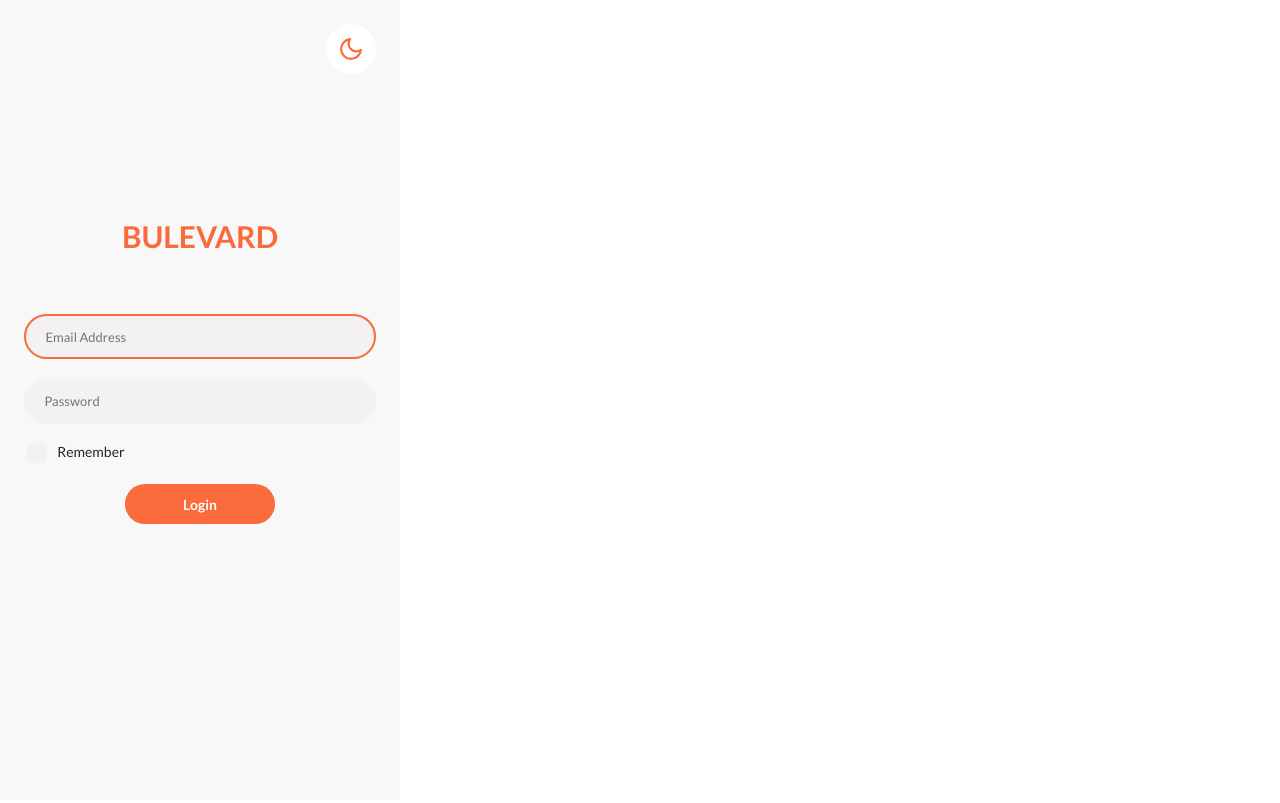
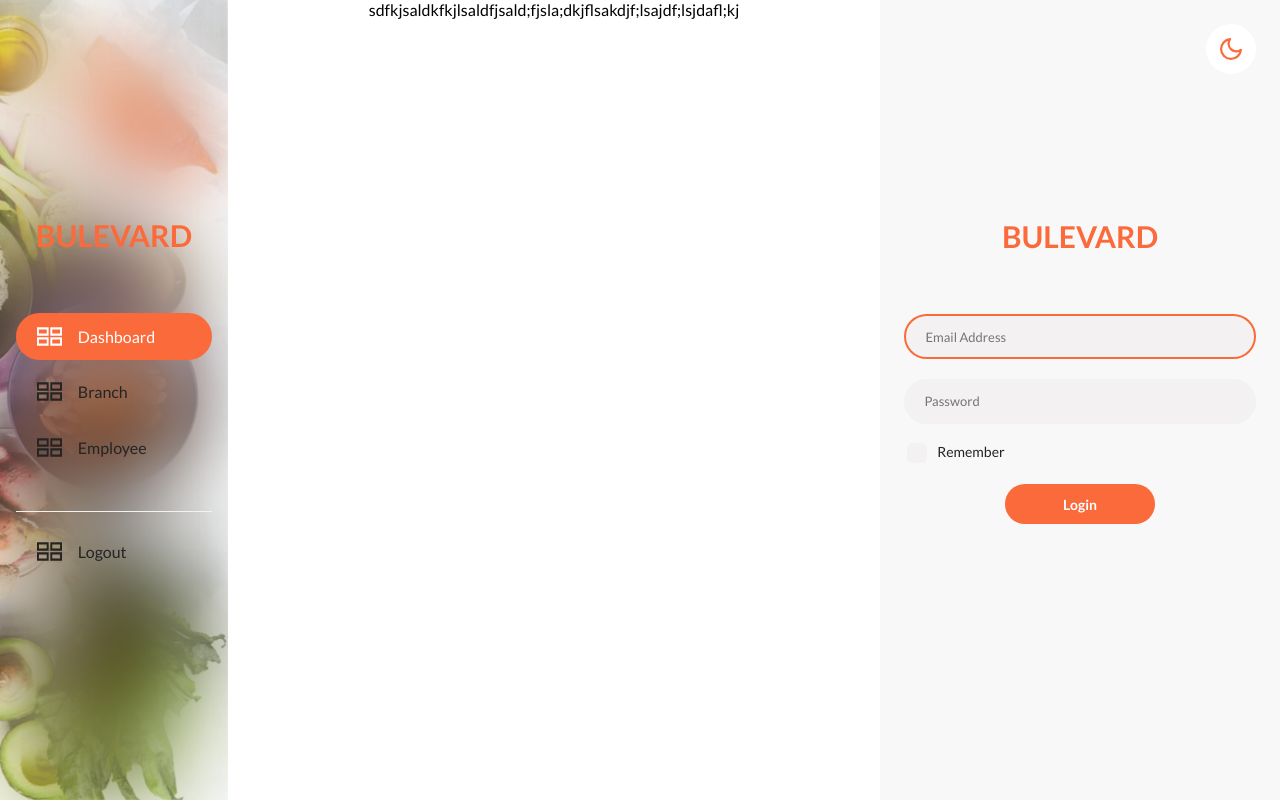
Before and after one commit to abrarkhalidofficial/catering-dashboard, a React (Create React App) app: page /dashboard/branch in a window 1280 px wide. Built offline with nearby package versions, Linux system fonts and the light colour scheme.

Commit message:
side bar and nav bar basic done

```diff
--- a/src/App.js
+++ b/src/App.js
@@ -1,38 +1,43 @@
-import React, { useEffect } from "react";
-import { BrowserRouter, Routes, Route } from "react-router-dom";
+import React, { useEffect, useState } from "react";
+import { BrowserRouter, Routes, Route, Outlet } from "react-router-dom";
 import NavBar from "./Components/NavBar";
 import SideBar from "./Components/SideBar";
 import Dashboard from "./Screens/Dashboard";
 import Login from "./Screens/Login";
 
-function Main() {
+function Main({ isLogedin, setIsLogedin }) {
   return (
     <>
-      <NavBar />
-      <Routes>
-        <Route path="/dashboard" element={<Dashboard />} />
-        <Route path="/branch" element={<Dashboard />} />
-        <Route path="/employee" element={<Dashboard />} />
-        <Route path="/customer" element={<Dashboard />} />
-        <Route path="/cateory" element={<Dashboard />} />
-        <Route path="/items" element={<Dashboard />} />
-        <Route path="/plans" element={<Dashboard />} />
-        <Route path="/slabs" element={<Dashboard />} />
-        <Route path="/slots" element={<Dashboard />} />
-        <Route path="/booking" element={<Dashboard />} />
-      </Routes>
+      <NavBar setIsLogedin={setIsLogedin} />
+      <Outlet />
     </>
   );
 }
 function App() {
+  const [isLogedin, setIsLogedin] = useState(true);
+
   return (
     <BrowserRouter>
       <div className="App">
         <Routes>
-          <Route path="/" element={<Login />} />
-          <Route path="/dashboard" element={<Main />} />
+          <Route path="/" element={<Login setIsLogedin={setIsLogedin} />} />
+          <Route
+            path="/dashboard"
+            element={<Main isLogedin={isLogedin} setIsLogedin={setIsLogedin} />}
+          >
+            <Route path="" element={<Dashboard />} />
+            <Route path="branch" element={<Dashboard />} />
+            <Route path="employee" element={<Dashboard />} />
+            <Route path="customer" element={<Dashboard />} />
+            <Route path="cateory" element={<Dashboard />} />
+            <Route path="items" element={<Dashboard />} />
+            <Route path="plans" element={<Dashboard />} />
+            <Route path="slabs" element={<Dashboard />} />
+            <Route path="slots" element={<Dashboard />} />
+            <Route path="booking" element={<Dashboard />} />
+          </Route>
         </Routes>
-        <SideBar />
+        <SideBar isLogedin={isLogedin} setIsLogedin={setIsLogedin} />
       </div>
     </BrowserRouter>
   );
--- a/src/Components/NavBar.js
+++ b/src/Components/NavBar.js
@@ -1,11 +1,12 @@
 import React from "react";
 import { useNavigate } from "react-router-dom";
 import navBar from "../Assets/navBar.png";
-function NavBarLink({ svg, title, path }) {
+function NavBarLink({ svg, title, path, defaultChecked }) {
   const navigate = useNavigate();
   return (
     <div className="nav__bar__content__link">
       <input
+        defaultChecked={defaultChecked}
         type="radio"
         name="nav__bar__content__link__input"
         id="nav__bar__content__link__input"
@@ -31,6 +32,7 @@ export default function NavBar() {
           <NavBarLink
             path="/dashboard"
             title="Dashboard"
+            defaultChecked
             svg={
               <svg
                 id="dashboard"
@@ -140,6 +142,45 @@ export default function NavBar() {
             }
           />
         </div>
+        <div className="nav__bar__content__logout">
+          <NavBarLink
+            path="/"
+            title="Logout"
+            svg={
+              <svg
+                id="dashboard"
+                xmlns="http://www.w3.org/2000/svg"
+                viewBox="0 0 30 22"
+                fill="currentColor"
+              >
+                <path
+                  id="Path_11"
+                  data-name="Path 11"
+                  d="M1096.912,1519.306h14v-10h-14Zm2.316-7.405h9.367v4.811h-9.367Z"
+                  transform="translate(-1080.912 -1497.306)"
+                />
+                <path
+                  id="Path_22"
+                  data-name="Path 22"
+                  d="M1096.912,1519.306h14v-10h-14Zm2.316-7.405h9.367v4.811h-9.367Z"
+                  transform="translate(-1096.912 -1497.306)"
+                />
+                <path
+                  id="Path_20"
+                  data-name="Path 20"
+                  d="M1096.912,1519.306h14v-10h-14Zm2.316-7.405h9.367v4.811h-9.367Z"
+                  transform="translate(-1080.912 -1509.306)"
+                />
+                <path
+                  id="Path_21"
+                  data-name="Path 21"
+                  d="M1096.912,1519.306h14v-10h-14Zm2.316-7.405h9.367v4.811h-9.367Z"
+                  transform="translate(-1096.912 -1509.306)"
+                />
+              </svg>
+            }
+          />
+        </div>
       </div>
     </div>
   );
--- a/src/Components/SideBar.js
+++ b/src/Components/SideBar.js
@@ -4,8 +4,7 @@ import InputBox from "./InputBox";
 import ThemeToggleBtn from "./ThemeToggleBtn";
 import { useNavigate } from "react-router-dom";
 
-export default function SideBar({ isOnLogin }) {
-  const [isLogedin, setIsLogedin] = useState(true);
+export default function SideBar({ isLogedin, setIsLogedin }) {
   const navigate = useNavigate();
   return (
     <div className="side__bar">
--- a/src/Screens/Login.js
+++ b/src/Screens/Login.js
@@ -1,7 +1,10 @@
-import React from "react";
+import React, { useEffect } from "react";
 import loginImg from "../Assets/loginImg.png";
 
-export default function Login() {
+export default function Login({ setIsLogedin }) {
+  useEffect(() => {
+    setIsLogedin(true);
+  }, [window.location.pathname === "/"]);
   return (
     <div className="login__container">
       <div className="login__container__img__wrapper"></div>
--- a/src/Styles/navbar.scss
+++ b/src/Styles/navbar.scss
@@ -53,3 +53,8 @@
   background-color: $primary;
   color: white;
 }
+.nav__bar__content__logout {
+  margin-top: 2em;
+  border-top: 1px solid var(--gray);
+  padding-top: 1em;
+}
```
